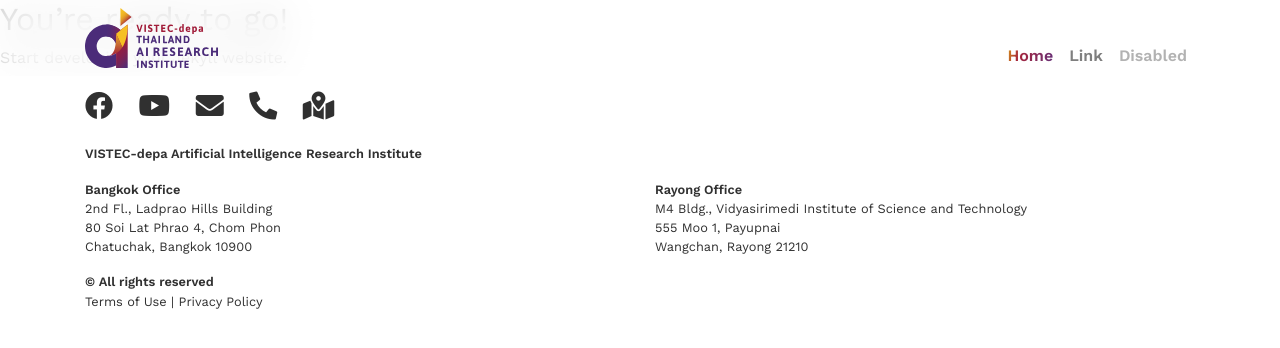
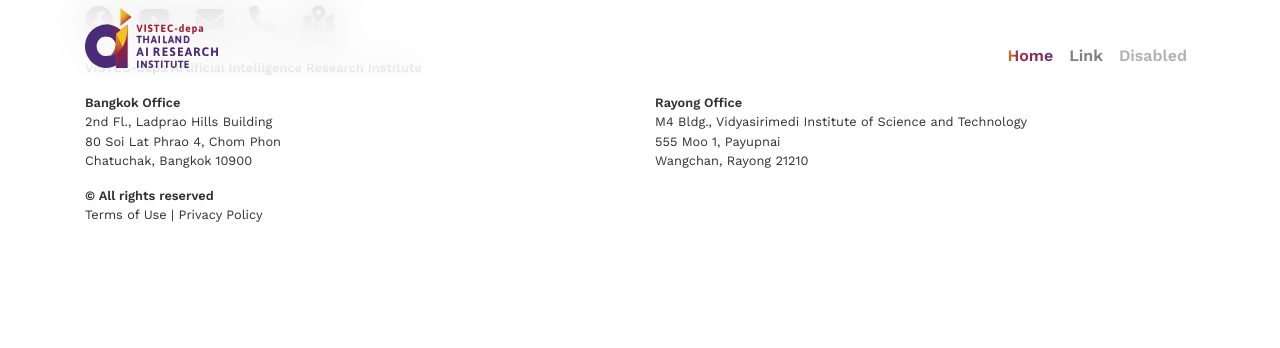
Before and after one commit to airesearch-in-th/airesearch-in-th-website, a Jekyll site: the page built from index.html, in a window 1280 px wide. Shown: the top 348 px of the page. Built offline with Jekyll 4.4.1, drawn with Linux system fonts in a browser that asks for light colours; nearby versions of some CDN libraries.

Commit message:
Reorganize includes

```diff
--- a/_layouts/default.html
+++ b/_layouts/default.html
@@ -6,11 +6,11 @@
   <meta charset="utf-8">
   <title>{% if jekyll.environment == "development" %}[dev] {% endif %}{{ page.title }} | {{ site.title }}</title>
 
-  {% include bootstrap.html %}
+  {% include external/bootstrap.html %}
   <link rel="stylesheet" href="{{ "/assets/css/main.css" | relative_url }}">
 
-  {% include favicon.html %}
-  {% include icon-pack.html %}
+  {% include external/favicon.html %}
+  {% include external/icon-pack.html %}
 </head>
 
 <body>
@@ -19,7 +19,7 @@
   {% include footer.html %}
 
   {% if jekyll.environment == "production" %}
-    {% include google-analytics.html %}
+    {% include external/google-analytics.html %}
   {% endif %}
 </body>
 
--- a/_sass/main.scss
+++ b/_sass/main.scss
@@ -1,4 +1,5 @@
-@import url("https://fonts.googleapis.com/css2?family=Work+Sans:400,600,700,800,900&display=swap");
+@import url('https://fonts.googleapis.com/css2?family=Work+Sans:ital,wght@0,300;0,400;0,600;0,700;1,300;1,400;1,600;1,700&display=swap');
+$latin-font: "Work Sans", sans-serif;
 
 $depa-yellow: #fff200;
 $vistec-red: #a6253b;
@@ -13,8 +14,6 @@
 
 $background-color: #ffffff;
 $foreground-color: #303030;
-$latin-font: "Work Sans", sans-serif;
-// $bold-font-latin: "Work Sans Semibold", $normal-font-latin;
 
 body {
   background: $background-color;
--- /dev/null
+++ b/index.html
@@ -0,0 +1,4 @@
+---
+permalink: /
+layout: default
+---
--- a/index.md
+++ /dev/null
@@ -1,8 +0,0 @@
----
-layout: default
-title: "Home"
----
-
-## You're ready to go!
-
-Start developing your Jekyll website.
```
Also changed, not shown: _includes/external/bootstrap.html (renamed from _includes/bootstrap.html), _includes/external/favicon.html (renamed from _includes/favicon.html), _includes/external/google-analytics.html (renamed from _includes/google-analytics.html), _includes/external/icon-pack.html (renamed from _includes/icon-pack.html).
